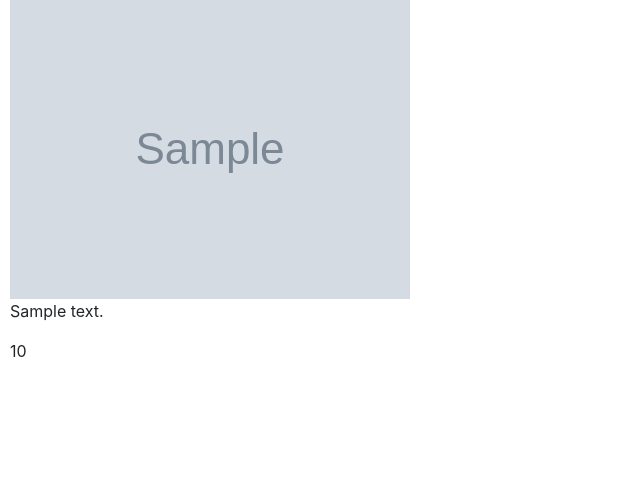
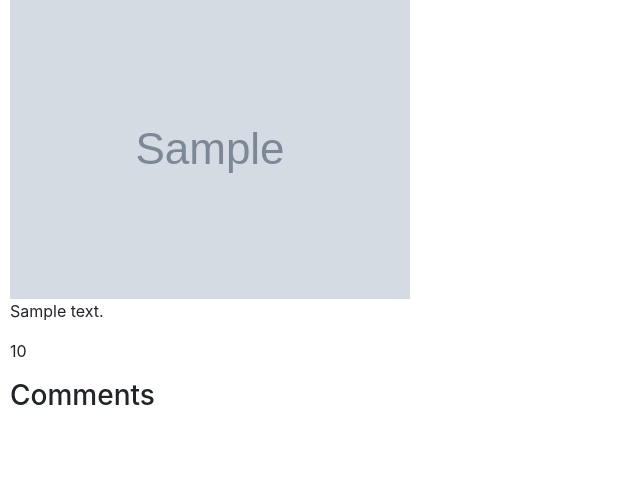
Before and after one commit to avinanick/CS50W_Project2, a Django app: template auctions/templates/auctions/listing_view.html in a window 1280 px wide. Shown: the part 220-704 px from the top of the page, without its empty margins (0-640 px from the left). Run offline with Django 3.2, Linux system fonts and the light colour scheme; the template is opened without the code that fills it: most values are stand-ins (such as "Sample title", 1, 10 or a date in 2020); grey boxes marked "Sample" are stand-in pictures; some libraries are stand-ins or nearby versions.

Commit message:
Added a button to close the listing if the user is the listing poster, does not currently function, also added a stub section for comments in the listing view.

```diff
--- a/auctions/templates/auctions/listing_view.html
+++ b/auctions/templates/auctions/listing_view.html
@@ -21,5 +21,15 @@
             <input type="number" value="{{ listing.id }}" name="id" hidden>
             <input type="submit" value="Add To Wishlist">
         </form>
+        {% if user == listing.poster %}
+            <form>
+                <input type="submit" value="Close Auction">
+            </form>
+        {% endif %}
     {% endif %}
+    <div>
+        <h3>Comments</h3>
+        {% for comment in listing.listing_comments %}
+        {% endfor %}
+    </div>
 {% endblock %}
```
